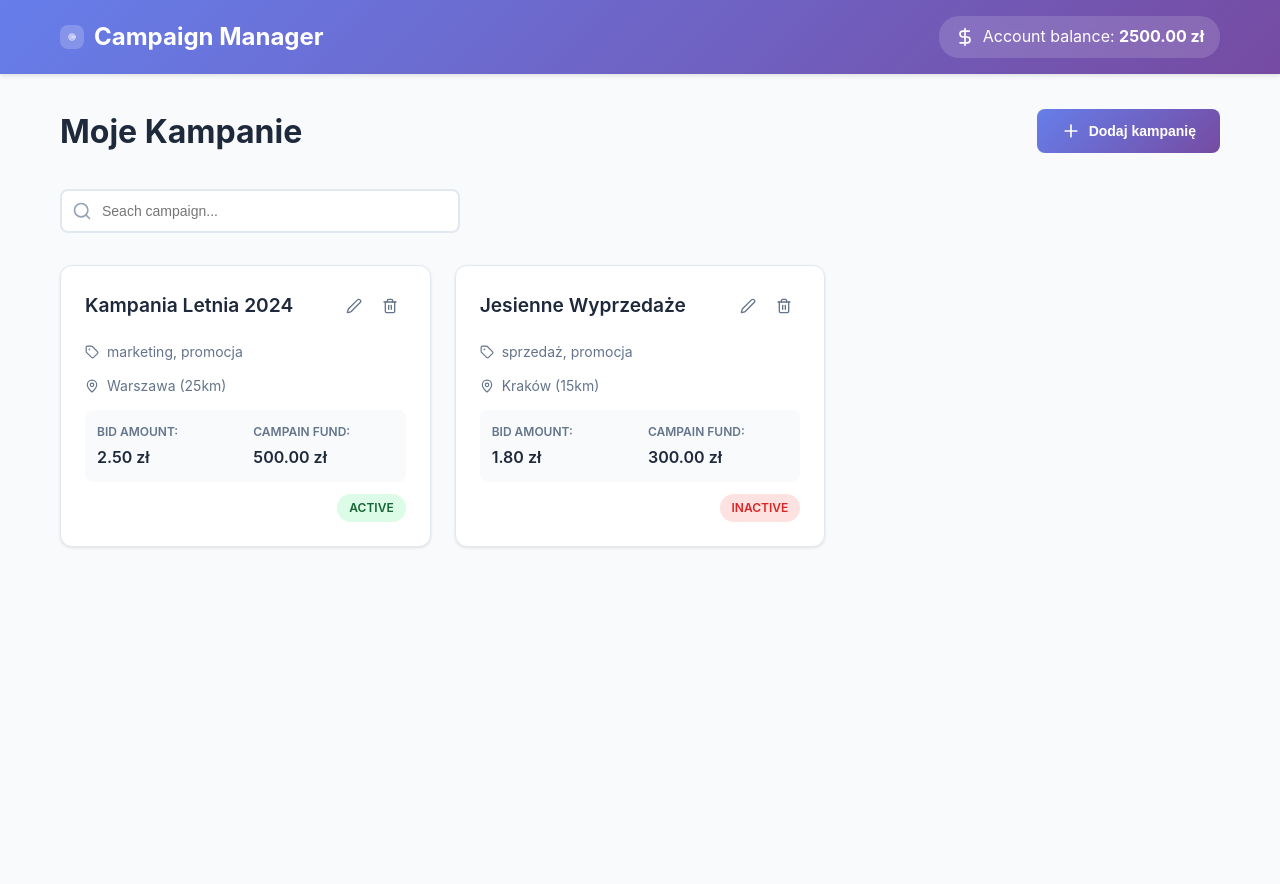
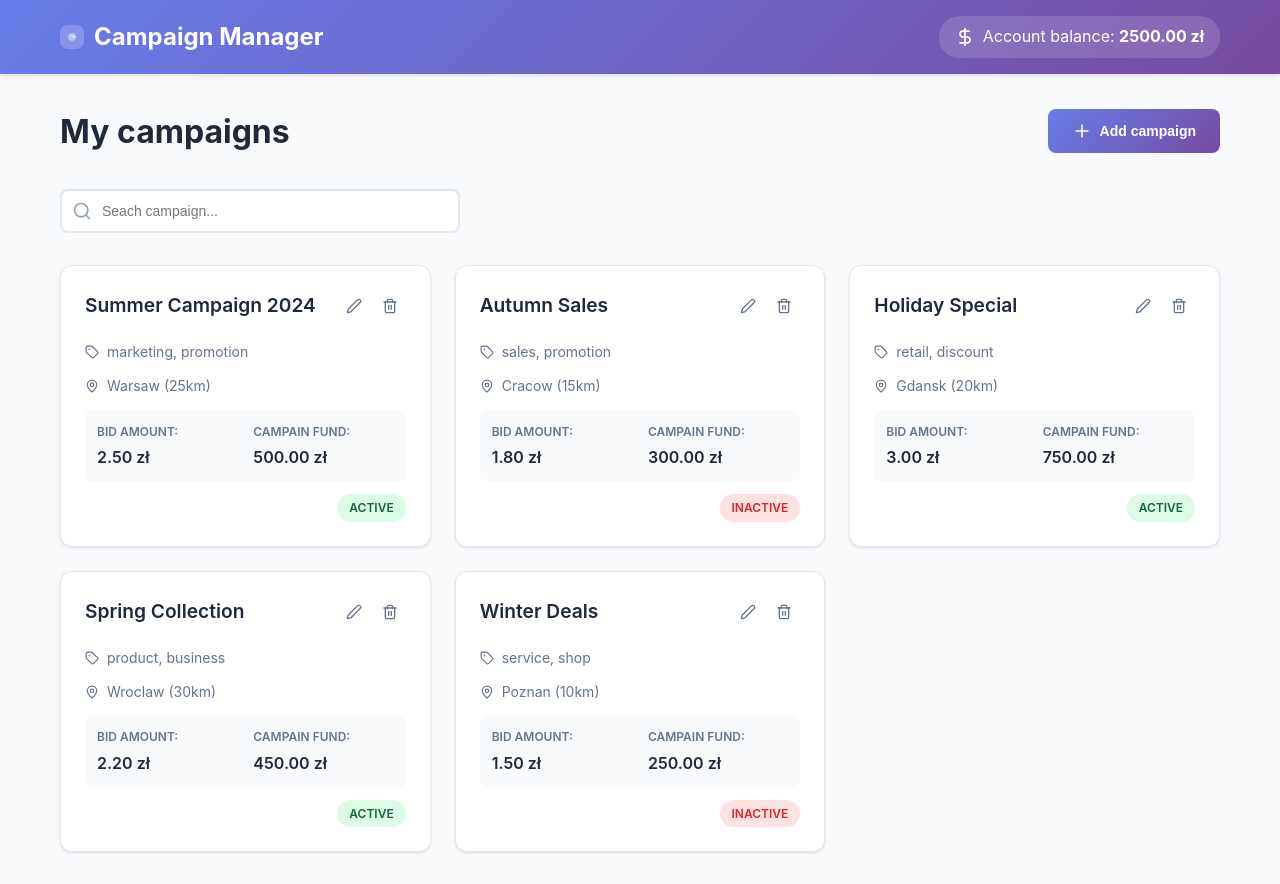
Before and after one commit to szymonbogdal/campaign-crud-app, a React (Vite) app: page / in a window 1280 px wide. Before the commit the page ends 800 px from the top, so only its background shows below. Built offline with nearby package versions, Linux system fonts and the light colour scheme.

Commit message:
add more mock data, and keep everything in english instead of polish

```diff
--- a/src/App.jsx
+++ b/src/App.jsx
@@ -78,13 +78,13 @@ function App() {
             <main className="main-content">
                 <div className="container">
                     <div className="content-header">
-                        <h2>Moje Kampanie</h2>
+                        <h2>My campaigns</h2>
                         <button
                             className="btn btn-primary"
                             onClick={() => setShowForm(true)}
                         >
                             <Plus size={20} />
-                            Dodaj kampanię
+                            Add campaign
                         </button>
                     </div>
                     <SearchBar
--- a/src/data/mockData.js
+++ b/src/data/mockData.js
@@ -1,33 +1,63 @@
 export const INITIAL_CAMPAIGNS = [
     {
         id: 1,
-        name: "Kampania Letnia 2024",
-        keywords: ["marketing", "promocja"],
+        name: "Summer Campaign 2024",
+        keywords: ["marketing", "promotion"],
         bidAmount: 2.5,
         campaignFund: 500.0,
         status: true,
-        town: "Warszawa",
+        town: "Warsaw",
         radius: 25,
     },
     {
         id: 2,
-        name: "Jesienne Wyprzedaże",
-        keywords: ["sprzedaż", "promocja"],
+        name: "Autumn Sales",
+        keywords: ["sales", "promotion"],
         bidAmount: 1.8,
         campaignFund: 300.0,
         status: false,
-        town: "Kraków",
+        town: "Cracow",
         radius: 15,
+    },
+    {
+        id: 3,
+        name: "Holiday Special",
+        keywords: ["retail", "discount"],
+        bidAmount: 3.0,
+        campaignFund: 750.0,
+        status: true,
+        town: "Gdansk",
+        radius: 20,
+    },
+    {
+        id: 4,
+        name: "Spring Collection",
+        keywords: ["product", "business"],
+        bidAmount: 2.2,
+        campaignFund: 450.0,
+        status: true,
+        town: "Wroclaw",
+        radius: 30,
+    },
+    {
+        id: 5,
+        name: "Winter Deals",
+        keywords: ["service", "shop"],
+        bidAmount: 1.5,
+        campaignFund: 250.0,
+        status: false,
+        town: "Poznan",
+        radius: 10,
     },
 ];
 
 export const MOCK_TOWNS = [
-    "Warszawa",
-    "Kraków",
-    "Gdańsk",
-    "Wrocław",
-    "Poznań",
-    "Łódź",
+    "Warsaw",
+    "Cracow",
+    "Gdansk",
+    "Wroclaw",
+    "Poznan",
+    "Lodz",
     "Szczecin",
     "Lublin",
     "Katowice",
@@ -36,13 +66,13 @@ export const MOCK_TOWNS = [
 
 export const MOCK_KEYWORDS = [
     "marketing",
-    "reklama",
-    "sprzedaż",
-    "promocja",
-    "biznes",
-    "handel",
-    "sklep",
-    "produkt",
-    "usługa",
-    "klient",
+    "advertising",
+    "sales",
+    "promotion",
+    "business",
+    "trade",
+    "shop",
+    "product",
+    "service",
+    "customer",
 ];
```
